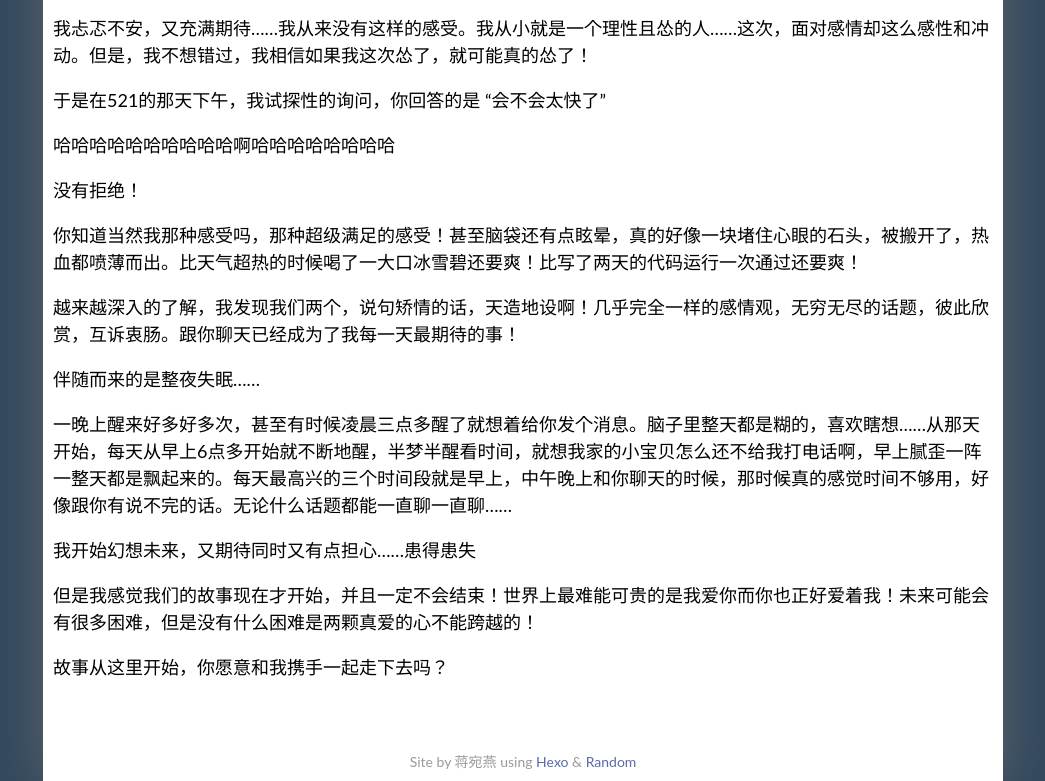
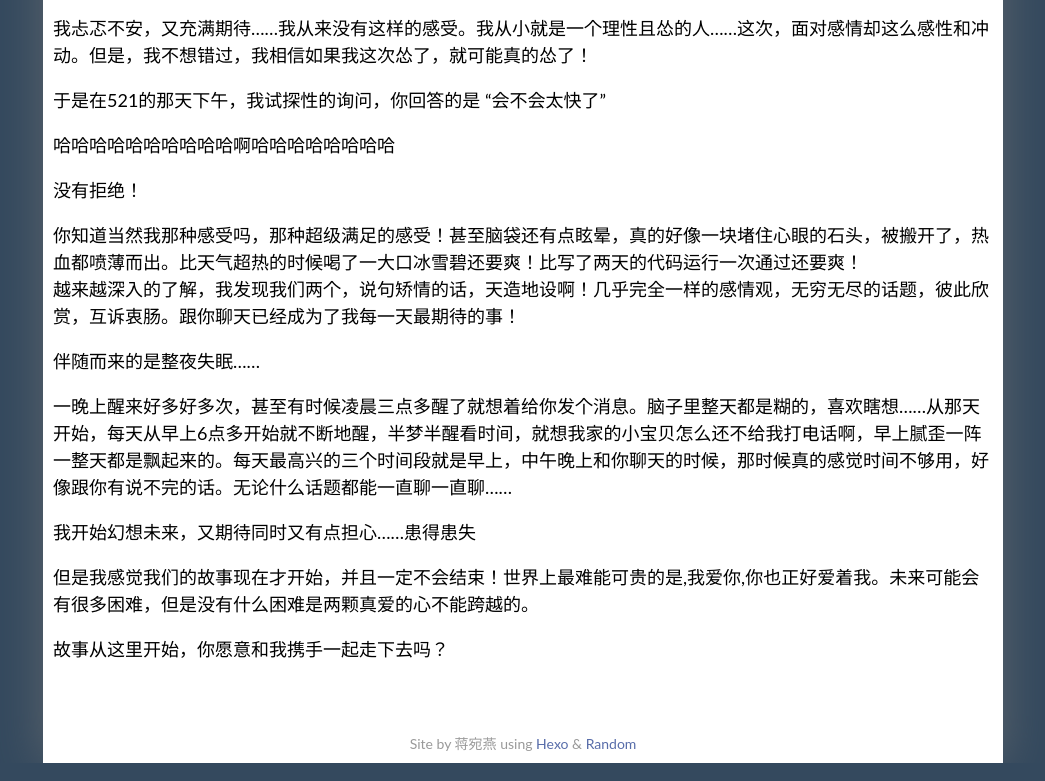
Before and after one commit to jwy95/jwy95.github.io, a plain HTML site: page 2018/05/28/故事从这里开始/index.html in a window 1280 px wide. Shown: the part 351-1132 px from the top of the page, without its empty margins (117-1162 px from the left). Drawn offline with Linux system fonts and the light colour scheme.

Commit message:
Site updated: 2018-06-10 12:15:13

```diff
--- a/2018/05/28/故事从这里开始/index.html
+++ b/2018/05/28/故事从这里开始/index.html
@@ -129,12 +129,11 @@
 <p>于是在521的那天下午，我试探性的询问，你回答的是 “会不会太快了”</p>
 <p>哈哈哈哈哈哈哈哈哈哈啊哈哈哈哈哈哈哈哈</p>
 <p>没有拒绝！</p>
-<p>你知道当然我那种感受吗，那种超级满足的感受！甚至脑袋还有点眩晕，真的好像一块堵住心眼的石头，被搬开了，热血都喷薄而出。比天气超热的时候喝了一大口冰雪碧还要爽！比写了两天的代码运行一次通过还要爽！</p>
-<p>越来越深入的了解，我发现我们两个，说句矫情的话，天造地设啊！几乎完全一样的感情观，无穷无尽的话题，彼此欣赏，互诉衷肠。跟你聊天已经成为了我每一天最期待的事！</p>
+<p>你知道当然我那种感受吗，那种超级满足的感受！甚至脑袋还有点眩晕，真的好像一块堵住心眼的石头，被搬开了，热血都喷薄而出。比天气超热的时候喝了一大口冰雪碧还要爽！比写了两天的代码运行一次通过还要爽！<br>越来越深入的了解，我发现我们两个，说句矫情的话，天造地设啊！几乎完全一样的感情观，无穷无尽的话题，彼此欣赏，互诉衷肠。跟你聊天已经成为了我每一天最期待的事！</p>
 <p>伴随而来的是整夜失眠……</p>
 <p>一晚上醒来好多好多次，甚至有时候凌晨三点多醒了就想着给你发个消息。脑子里整天都是糊的，喜欢瞎想……从那天开始，每天从早上6点多开始就不断地醒，半梦半醒看时间，就想我家的小宝贝怎么还不给我打电话啊，早上腻歪一阵一整天都是飘起来的。每天最高兴的三个时间段就是早上，中午晚上和你聊天的时候，那时候真的感觉时间不够用，好像跟你有说不完的话。无论什么话题都能一直聊一直聊……</p>
 <p>我开始幻想未来，又期待同时又有点担心……患得患失</p>
-<p>但是我感觉我们的故事现在才开始，并且一定不会结束！世界上最难能可贵的是我爱你而你也正好爱着我！未来可能会有很多困难，但是没有什么困难是两颗真爱的心不能跨越的！</p>
+<p>但是我感觉我们的故事现在才开始，并且一定不会结束！世界上最难能可贵的是,我爱你,你也正好爱着我。未来可能会有很多困难，但是没有什么困难是两颗真爱的心不能跨越的。</p>
 <p>故事从这里开始，你愿意和我携手一起走下去吗？</p>
 
   </article>
```
